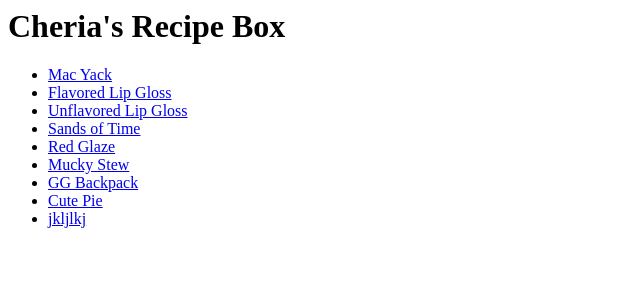
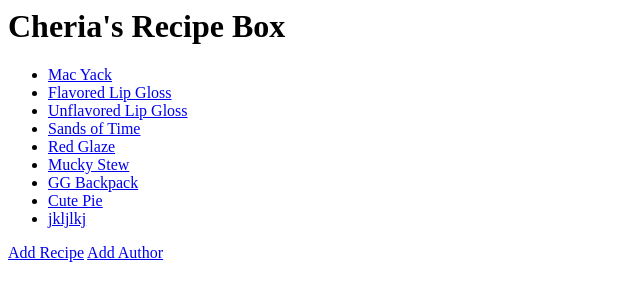
Before and after one commit to cheriaa43/recipebox, a Django app: page / in a window 1280 px wide. Shown: the top 301 px of the page, without its empty margins (0-640 px from the left). Run offline with Django 3.2, Linux system fonts and the light colour scheme; data comes from the database, SQL or seed files in the repository.

Commit message:
"Added Links on Homepage for AddAuthor and AddRecipe"

```diff
--- a/templates/index.html
+++ b/templates/index.html
@@ -6,3 +6,5 @@
   </li>
   {% endfor %}
 </ul>
+<a href="addrecipe/">Add Recipe</a>
+<a href="addauthor/">Add Author</a>
```
